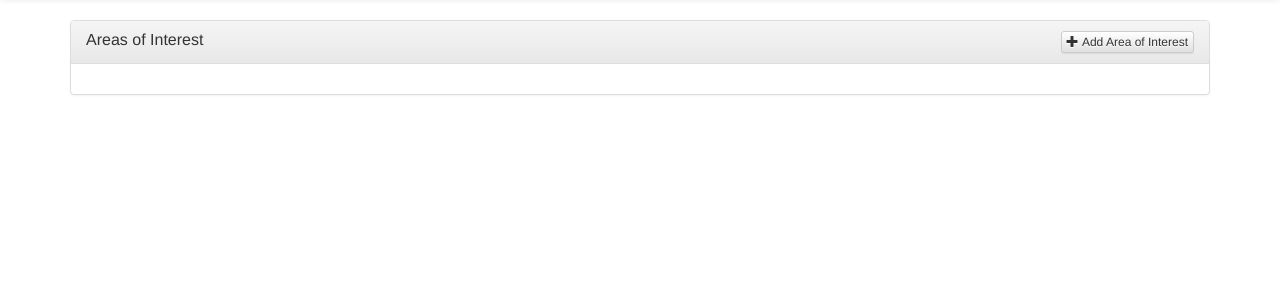
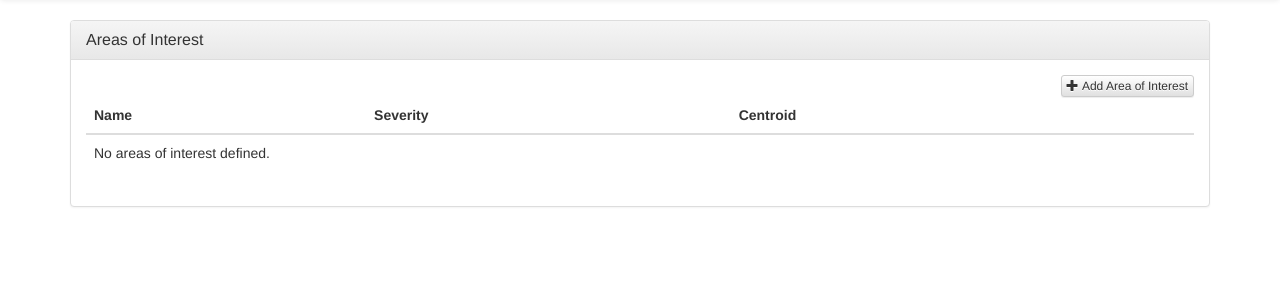
Before and after one commit to abarto/tracker_project, a Django app: template tracker_project/tracker/templates/tracker/areaofinterest_list.html in a window 1280 px wide. Shown: the part 52-352 px from the top of the page. Run offline with Django 3.2, Linux system fonts and the light colour scheme; the template is opened without the code that fills it, so the values that code supplies are empty; some libraries are stand-ins or nearby versions.

Commit message:
Implement area of interest list template

```diff
--- a/tracker_project/tracker/templates/tracker/areaofinterest_list.html
+++ b/tracker_project/tracker/templates/tracker/areaofinterest_list.html
@@ -7,10 +7,39 @@
 {% block tracker_project_content %}
 <div class="container">
     <div class="panel panel-default">
-        <div class="panel-heading clearfix">
-            <a class="btn btn-default btn-xs pull-right" href="#" role="button"><span class="glyphicon glyphicon-plus" aria-hidden="true"></span>&nbsp;Add Area of Interest</a>
+        <div class="panel-heading">
             <h3 class="panel-title">Areas of Interest</h3></div>
-        <div class="panel-body"></div>
+        <div class="panel-body">
+            <a class="btn btn-default btn-xs pull-right" href="{% url 'tracker:area-of-interest-create' %}" role="button"><span class="glyphicon glyphicon-plus" aria-hidden="true"></span>&nbsp;Add Area of Interest</a>
+            <table class="table">
+                <thead>
+                    <tr>
+                        <th>Name</th>
+                        <th>Severity</th>
+                        <th>Centroid</th>
+                        <th></th>
+                    </tr>
+                </thead>
+                <tbody>
+                {% for area_of_interest in object_list %}
+                    <tr>
+                        <td><a href="{% url 'tracker:area-of-interest-detail' pk=area_of_interest.pk %}">{{ area_of_interest.name }}</a></td>
+                        <td><span class="label {% if area_of_interest.severity == 'UR' %}label-danger{% elif area_of_interest.severity == 'IN' %}label-info{% else %}label-default{% endif %}">{{ area_of_interest.get_severity_display }}</span></td>
+                        <td><a class="area-of-interest-centroid" href="#">Longitude: {{ area_of_interest.polygon.centroid.y|floatformat:4 }}, Latitude: {{ area_of_interest.polygon.centroid.x|floatformat:4 }}</a></td>
+                        <td>
+                            <a href="{% url 'tracker:area-of-interest-detail' pk=area_of_interest.pk %}"><span class="glyphicon glyphicon-search" aria-hidden="true"></span></a>
+                            <a href="{% url 'tracker:area-of-interest-update' pk=area_of_interest.pk %}"><span class="glyphicon glyphicon-pencil" aria-hidden="true"></span></a>
+                            <a href="{% url 'tracker:area-of-interest-delete' pk=area_of_interest.pk %}"><span class="glyphicon glyphicon-remove" aria-hidden="true"></span></a>
+                        </td>
+                    </tr>
+                {% empty %}
+                    <tr>
+                        <td colspan="3">No areas of interest defined.</td>
+                    </tr>
+                {% endfor %}
+                </tbody>
+            </table>
+        </div>
     </div>
 </div>
 {% endblock %}
```
